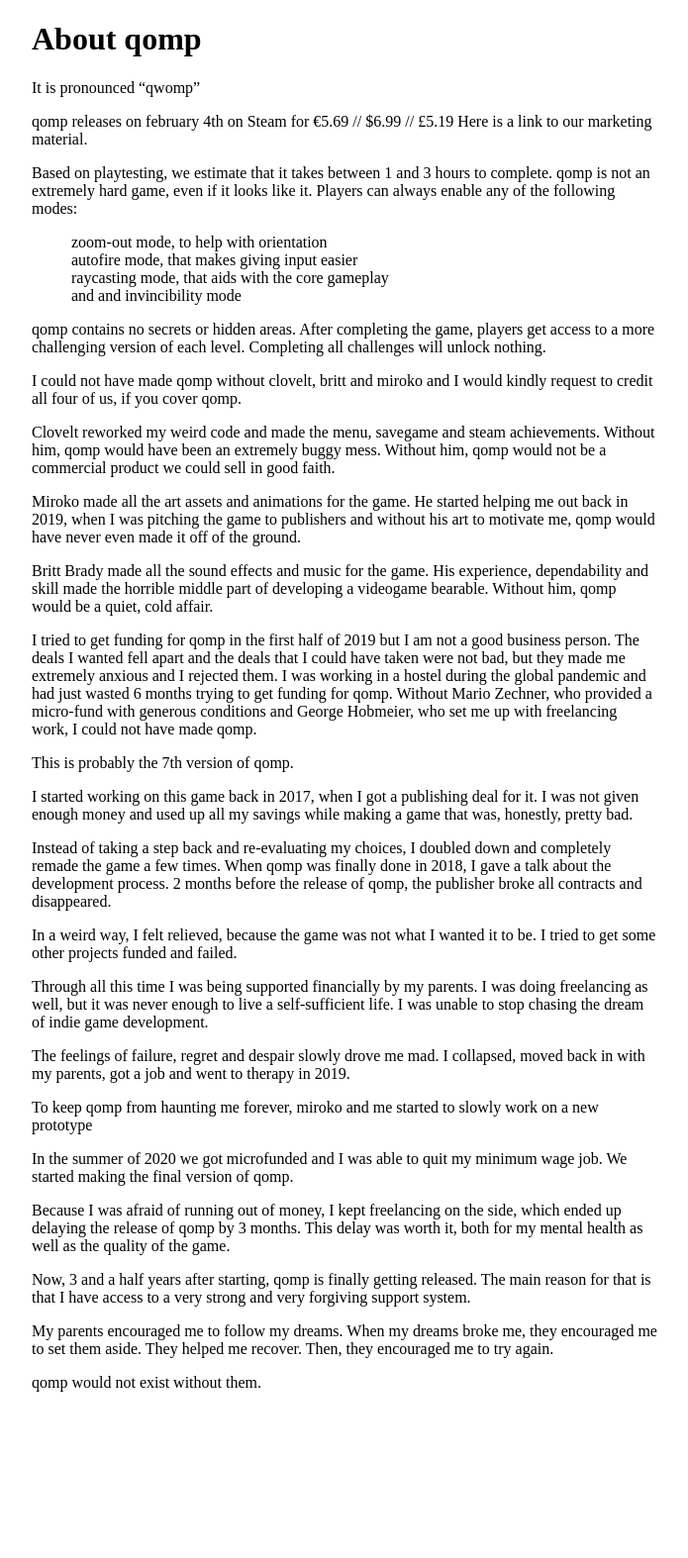
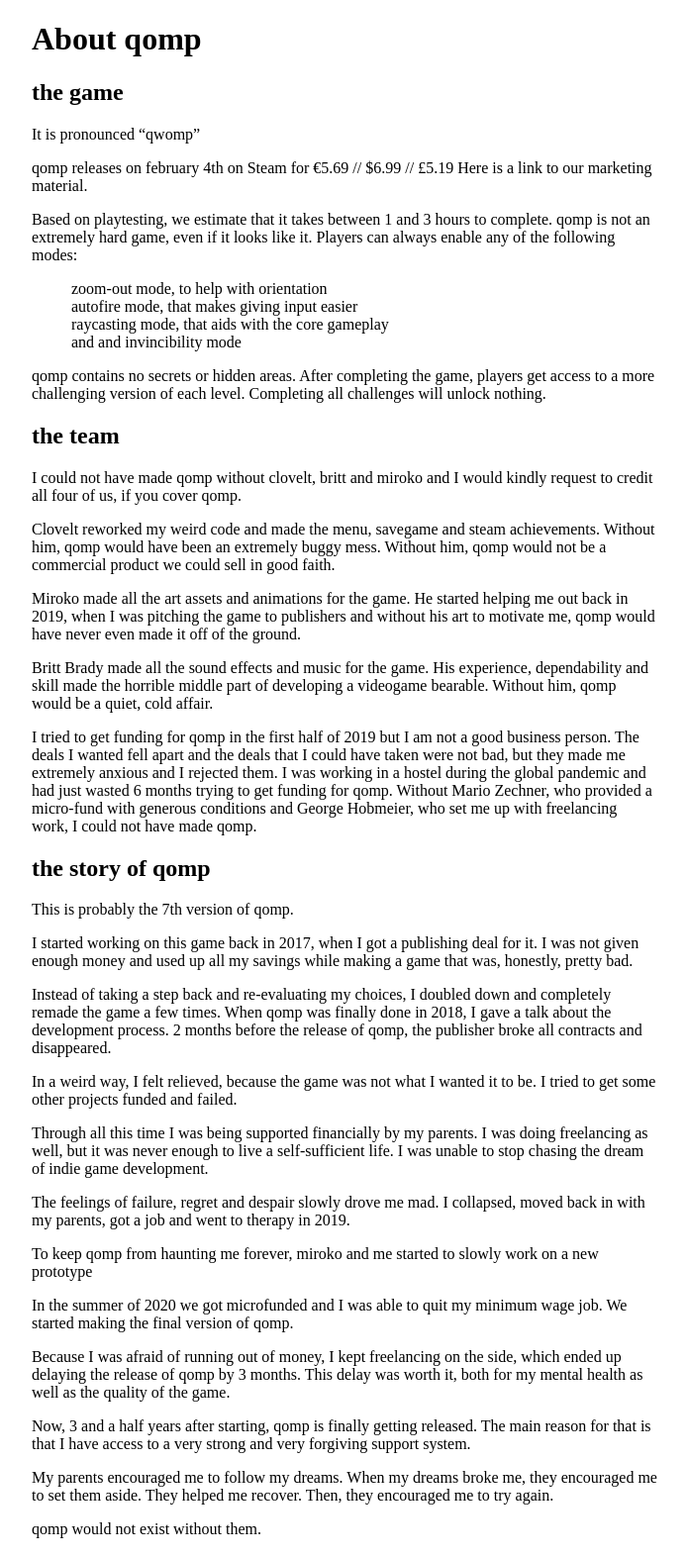
Before and after one commit to stuffedwombat/stuffedwombat.github.io, a Jekyll site: the page built from about_qomp.md, in a window 1280 px wide. Shown: the whole page at 99% size, without its empty margins (292-987 px from the left). Built offline with Jekyll 4.4.1, drawn with Linux system fonts in a browser that asks for light colours; our own code applies the rules of GitHub Pages for plain Markdown files; comment, search, counter and statistics services are not loaded; before the commit the page ends 1426 px from its top, so only the background shows below that.

Commit message:
Update about_qomp.md

```diff
--- a/about_qomp.md
+++ b/about_qomp.md
@@ -1,5 +1,5 @@
 <h1>About qomp</h1>
-
+<h2>the game</h2>
 
 It is pronounced “qwomp”
 
@@ -21,6 +21,7 @@ Players can always enable any of the following modes:
 qomp contains no secrets or hidden areas.
 After completing the game, players get access to a more challenging version of each level. Completing all challenges will unlock nothing.
 
+<h2>the team</h2>
 
 I could not have made qomp without clovelt, britt and miroko and I would kindly request to credit all four of us, if you cover qomp.
 
@@ -36,7 +37,7 @@ Britt Brady made all the sound effects and music for the game. His experience, d
 I tried to get funding for qomp in the first half of 2019 but I am not a good business person. The deals I wanted fell apart and the deals that I could have taken were not bad, but they made me extremely anxious and I rejected them.
 I was working in a hostel during the global pandemic and had just wasted 6 months trying to get funding for qomp. Without Mario Zechner, who provided a micro-fund with generous conditions and George Hobmeier, who set me up with freelancing work, I could not have made qomp.
 
-
+<h2>the story of qomp</h2>
 
 This is probably the 7th version of qomp.
 
```
